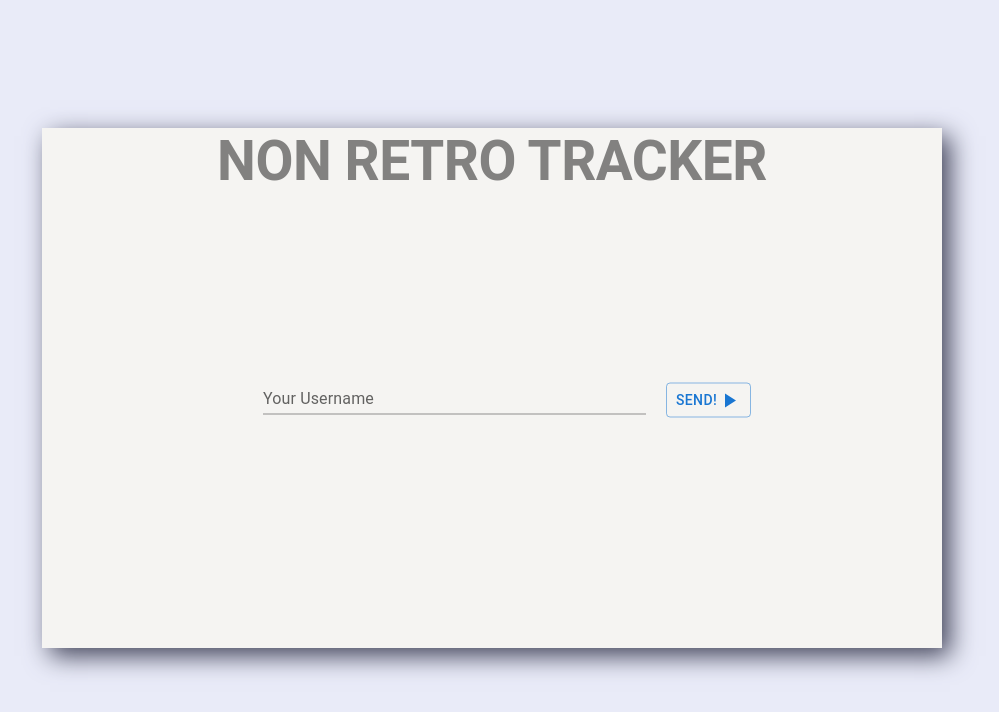
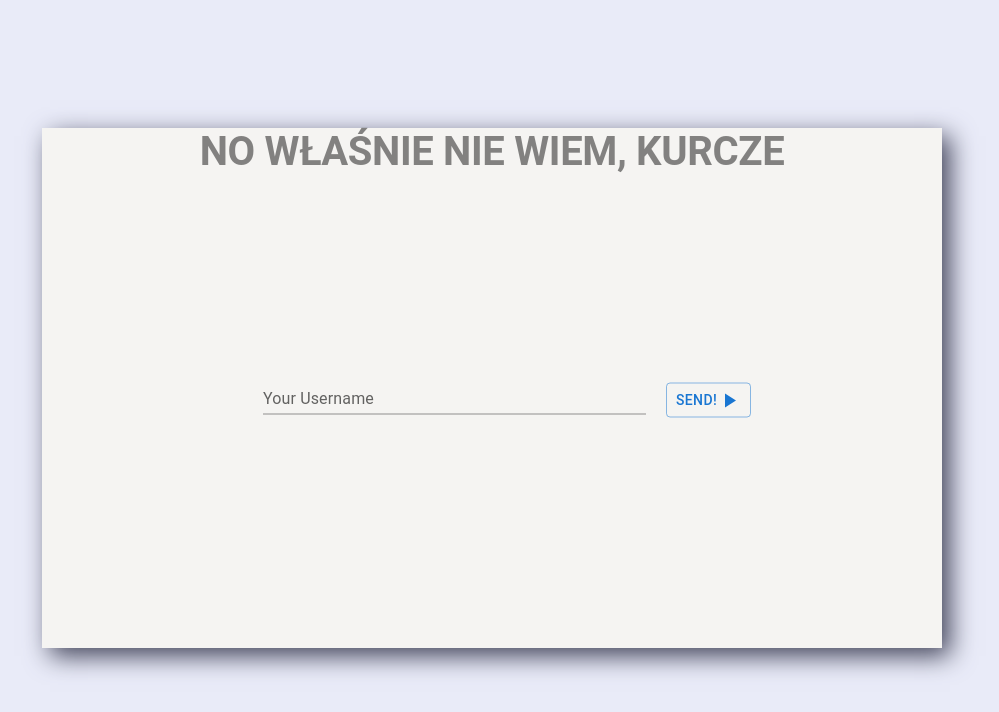
Before and after one commit to cladius6/best-tracker, a Next.js app in the folder frontend/: page / in a window 1280 px wide. Shown: the top 712 px of the page, without its empty margins (148-1147 px from the left). Built offline with nearby package versions, Linux system fonts and the light colour scheme.

Commit message:
fix: some changes

```diff
--- a/frontend/components/Header.tsx
+++ b/frontend/components/Header.tsx
@@ -12,13 +12,13 @@ export const Header = () => {
         fontSize: {
           xs: "30px",
           sm: "40px",
-          md: "50px",
-          lg: "55px",
-          xl: "55px",
+          md: "40px",
+          lg: "40px",
+          xl: "40px",
         },
       }}
     >
-      NON RETRO TRACKER
+      NO WŁAŚNIE NIE WIEM, KURCZE
     </Typography>
   );
 };
```
